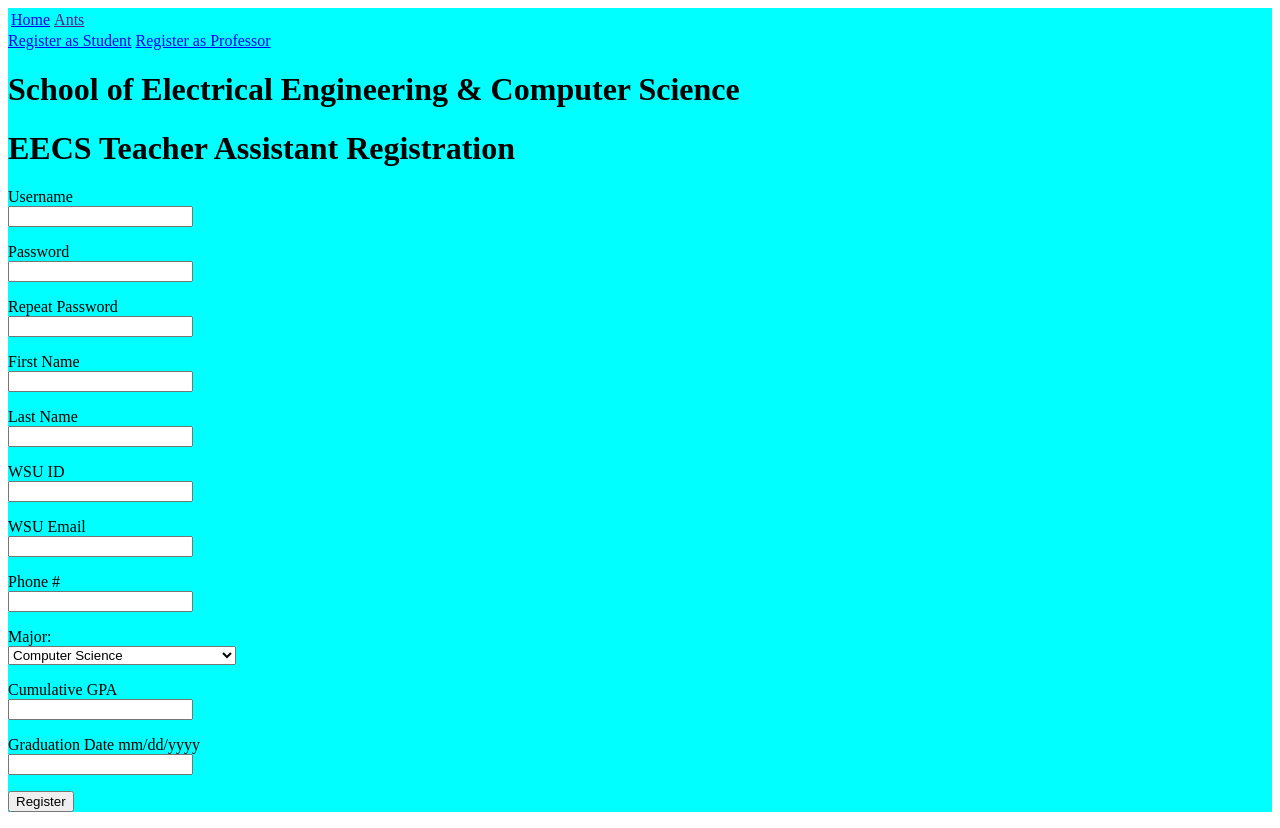
After one commit to BrevinS/CS322Project, a Flask app: page /studregister in a window 1280 px wide. The commit adds this page. Run offline with Flask 2, Linux system fonts and the light colour scheme.

```diff
--- a/app/forms.py
+++ b/app/forms.py
@@ -1,12 +1,11 @@
 from flask_wtf import FlaskForm
-from wtforms import StringField, SubmitField, IntegerField, PasswordField, SelectField
+from wtforms import StringField, SubmitField, FloatField, IntegerField, PasswordField, SelectField
 from wtforms.validators import ValidationError, Length, DataRequired, Email, EqualTo
-from app.models import Student, Professor
+from app.models import Student, Professor, Course
 
 class ProfessorForm(FlaskForm):
-    role = SelectField('Position', choices = [(1,'Professor'), (2, 'Student')])
     firstname = StringField('First Name', validators=[DataRequired()])
-    lastname = StringField('LastName', validators=[DataRequired()])
+    lastname = StringField('Last Name', validators=[DataRequired()])
     username = StringField('Username', validators=[DataRequired()])
     password1 = PasswordField('Password', validators=[DataRequired()])
     email = StringField('WSU Email', validators=[DataRequired(), Email()])
@@ -27,4 +26,35 @@
             raise ValidationError('Email has already been used! Try another...')
 
 class StudentForm(FlaskForm):
-    submit = SubmitField('Submit')
+    firstname = StringField('First Name', validators=[DataRequired()])
+    lastname = StringField('Last Name', validators=[DataRequired()])
+    username = StringField('Username', validators=[DataRequired()])
+    password1 = PasswordField('Password', validators=[DataRequired()])
+    email = StringField('WSU Email', validators=[DataRequired(), Email()])
+    wsuid = StringField('WSU ID', validators=[DataRequired(), Length(min=8, max=8)])
+    phone = StringField('Phone #', validators=[DataRequired(), Length(min=10, max=10)])
+    password2 = PasswordField('Repeat Password', validators=[DataRequired(),
+                EqualTo('password1')])
+    major = SelectField('Major:', choices = [(1, 'Computer Science'), (2, 'Electrical Engineering'),
+            (3, 'Mechanical Engineering'), (4, 'Computer Engineering'), (5, 'Software Engineering'),
+            (6, 'Data Analytics'), (7, 'Architectural Studies'), (8, 'Materials Science and Engineering')])
+    c_gpa = FloatField('Cumulative GPA', validators=[DataRequired()])
+    grad_date = StringField('Graduation Date mm/dd/yyyy', validators=[DataRequired(), Length(min=10, max=10)])
+    submit = SubmitField('Register')
+    #QUERY OF PREVIOUS TA JOBS
+
+class CourseForm(FlaskForm):
+    coursenum = StringField('Course #', [Length(min=3, max=3)])
+    title = StringField('Course Title', validators=[DataRequired()])
+    num_ta = IntegerField('# of TA\'s', validators=[DataRequired()])
+    min_gpa = FloatField('minimum GPA', validators=[DataRequired()])
+    min_grade = SelectField('Grade in course', choices = [(1, 'A'), (2, 'B'), (3, 'C'), (4,'D'), (5,'F')])
+    submit = SubmitField('Create Course')
+    #priorxp =
+    #^^^^^^^^^^^^^^^^^QUERY OF PREVIOUS COURSES TA'd
+    #list of Students who applied
+
+
+#Enter courses taught by professor, how many TA's needed per course, qualification (min GPA, grade in course, prior TA experience)
+#class ProfessorForm(FlaskForm):
+    #COURSES TEACHING QUERY
--- a/app/routes.py
+++ b/app/routes.py
@@ -1,8 +1,8 @@
 from flask import render_template, flash, redirect, url_for, request
 from app import app, db
 from flask_sqlalchemy import sqlalchemy
-from app.forms import StudentForm, ProfessorForm
-from app.models import Student, Professor
+from app.forms import StudentForm, ProfessorForm, CourseForm
+from app.models import Student, Professor, Course
 
 @app.before_first_request
 def initDB(*args, **kwargs):
@@ -13,15 +13,41 @@
 def index():
     return render_template('base.html')
 
-@app.route('/register', methods=['GET', 'POST'])
-def register():
+@app.route('/profregister', methods=['GET', 'POST'])
+def profregister():
     form = ProfessorForm()
     if form.validate_on_submit():
-        prof = Professor(role=form.role.data, username=form.username.data, email=form.email.data, firstname=form.firstname.data,
+        acc = Professor(username=form.username.data, email=form.email.data, firstname=form.firstname.data,
             lastname=form.lastname.data, wsuid=form.wsuid.data, phone=form.phone.data)
-        prof.get_password(form.password2.data)
-        db.session.add(prof)
+        acc.get_password(form.password2.data)
+        db.session.add(acc)
         db.session.commit()
         flash('Congrats you are registered professor')
+        return redirect(url_for('createclass'))
+    return render_template('prof_reg.html', title='Register', form=form)
+
+@app.route('/studregister', methods=['GET', 'POST'])
+def studregister():
+    form = StudentForm()
+    if form.validate_on_submit():
+        acc = Professor(username=form.username.data, email=form.email.data, firstname=form.firstname.data,
+            lastname=form.lastname.data, wsuid=form.wsuid.data, phone=form.phone.data, major=form.major.data,
+            gpa=form.gpa.data, grad=form.grad.data)
+        acc.get_password(form.password2.data)
+        db.session.add(acc)
+        db.session.commit()
+        flash('Congrats you are registered student')
         return redirect(url_for('index'))
-    return render_template('prof_form.html', title='Register', form=form)
+    return render_template('stud_reg.html', title='Register', form=form)
+
+@app.route('/createcourse', methods=['GET', 'POST'])
+def createclass():
+    form = CourseForm()
+    if form.validate_on_submit():
+        newClass = Course(coursenum=form.coursenum.data, title=form.title.data,
+            num_ta=form.num_ta.data, min_gpa=form.min_gpa.data, min_grade=form.min_grade.data)
+        db.session.add(newClass)
+        db.session.commit()
+        flash('The Course "' + newClass.coursenum + '-' + newClass.title + '" was created')
+        return redirect(url_for('index'))
+    return render_template('createcourse.html', form=form)
--- a/app/templates/base.html
+++ b/app/templates/base.html
@@ -10,6 +10,8 @@
           <td><a href="{{ url_for('index') }}" class="button">Home</a></td>
           <td><a href="" class="button">Ants</a></td>
       </table>
+      <a href="{{ url_for('studregister') }}" class="button">Register as Student</a>
+      <a href="{{ url_for('profregister') }}" class="button">Register as Professor</a>
       {% block content %} {% endblock %}
   </div>
 </body>
--- /dev/null
+++ b/app/templates/stud_reg.html
@@ -0,0 +1,105 @@
+{% extends "base.html" %}
+
+{% block content %}
+    <h1>School of Electrical Engineering & Computer Science</h1>
+    <h1>EECS Teacher Assistant Registration</h1>
+    <form action="" method="post">
+        {{ form.hidden_tag() }}
+        <!--Username-->
+        <p>
+            {{ form.username.label }}<br>
+            {{ form.username(class = 'textinput') }}<br>
+
+            {% for error in form.username.errors %}
+            <span style="color:navy;">[{{ error }}]</span>
+            {% endfor %}
+        </p>
+        <!--Password1-->
+        <p>
+            {{ form.password1.label }}<br>
+            {{ form.password1(class = 'textinput') }}<br>
+
+            {% for error in form.password1.errors %}
+            <span style="color:navy;">[{{ error }}]</span>
+            {% endfor %}
+        </p>
+        <!--Password2-->
+        <p>
+            {{ form.password2.label }}<br>
+            {{ form.password2(class = 'textinput') }}<br>
+
+            {% for error in form.password2.errors %}
+            <span style="color:navy;">[{{ error }}]</span>
+            {% endfor %}
+        </p>
+         <!--Name-->
+         <p>
+            {{ form.firstname.label }}<br>
+            {{ form.firstname(class = 'textinput') }}<br>
+
+            {% for error in form.firstname.errors %}
+            <span style="color:navy;">[{{ error }}]</span>
+            {% endfor %}
+        </p>
+        <!--LastName-->
+        <p>
+            {{ form.lastname.label }}<br>
+            {{ form.lastname(class = 'textinput') }}<br>
+
+            {% for error in form.lastname.errors %}
+            <span style="color:navy;">[{{ error }}]</span>
+            {% endfor %}
+        </p>
+        <!--WSUID-->
+        <p>
+            {{ form.wsuid.label }}<br>
+            {{ form.wsuid(class = 'textinput') }}<br>
+
+            {% for error in form.wsuid.errors %}
+            <span style="color:navy;">[{{ error }}]</span>
+            {% endfor %}
+        </p>
+         <!--Email-->
+         <p>
+            {{ form.email.label }}<br>
+            {{ form.email(class = 'textinput') }}<br>
+
+            {% for error in form.email.errors %}
+            <span style="color:navy;">[{{ error }}]</span>
+            {% endfor %}
+        </p>
+        <!--Phone-->
+        <p>
+            {{ form.phone.label }}<br>
+            {{ form.phone(class = 'textinput') }}<br>
+
+            {% for error in form.phone.errors %}
+            <span style="color:navy;">[{{ error }}]</span>
+            {% endfor %}
+        </p>
+            {{ form.major.label }}
+            <div>
+                {{ form.major(class = 'formbody') }}
+            </div>
+        <p>
+            {{ form.c_gpa.label }}<br>
+            {{ form.c_gpa(class = 'textinput') }}<br>
+
+            {% for error in form.c_gpa.errors %}
+            <span style="color:navy;">[{{ error }}]</span>
+            {% endfor %}
+        </p>
+        <p>
+            {{ form.grad_date.label }}<br>
+            {{ form.grad_date(class = 'textinput') }}<br>
+
+            {% for error in form.grad_date.errors %}
+            <span style="color:navy;">[{{ error }}]</span>
+            {% endfor %}
+        </p>
+        <p>
+            {{ form.submit(class="button") }}
+        </p>
+    </form>
+
+{% endblock %}
```
Also changed, not shown: app/models.py (+34 -1 lines), app/templates/createcourse.html (added, +44 -0 lines), app/templates/prof_reg.html (renamed from app/templates/prof_form.html, +0 -7 lines).
